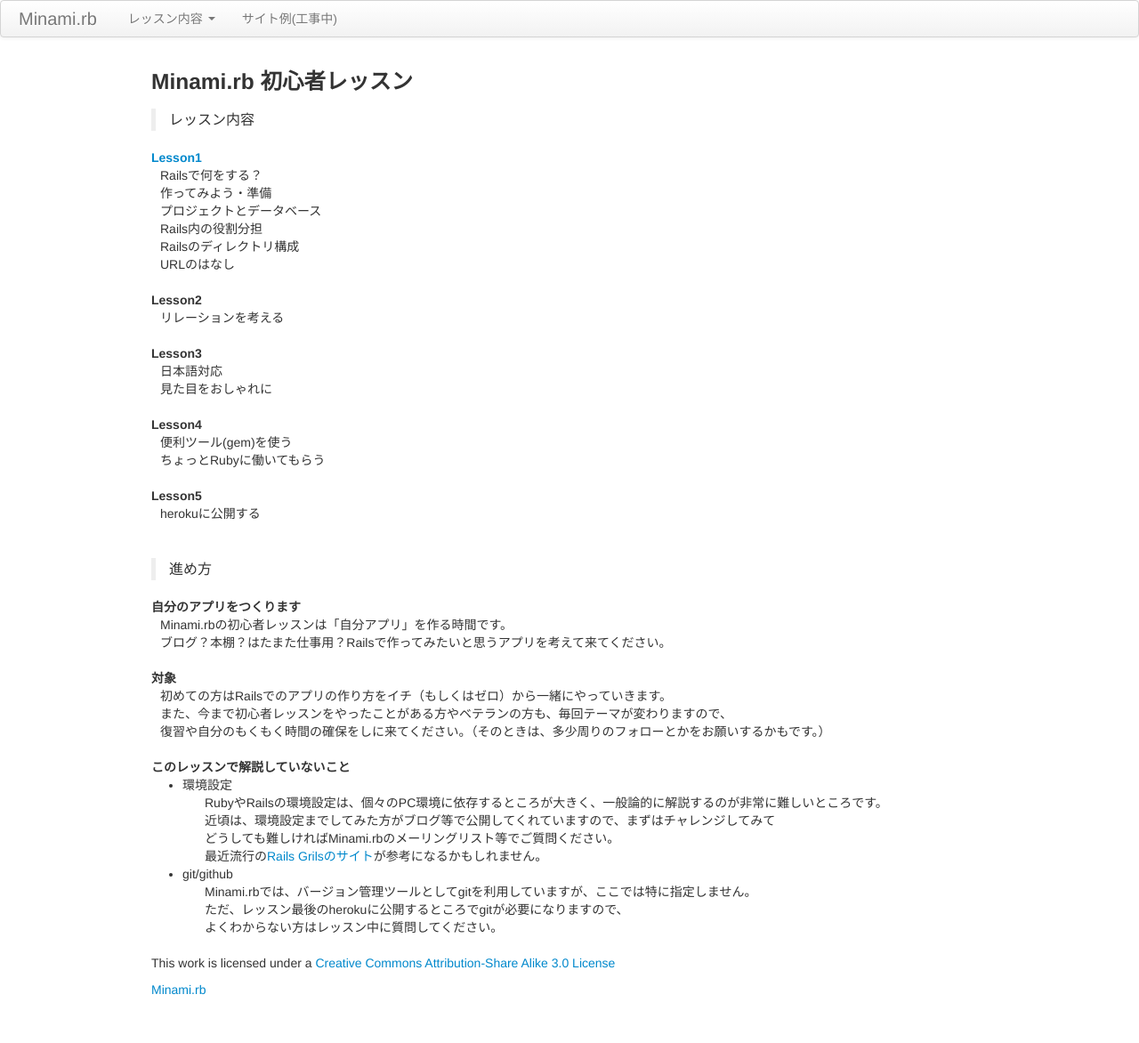
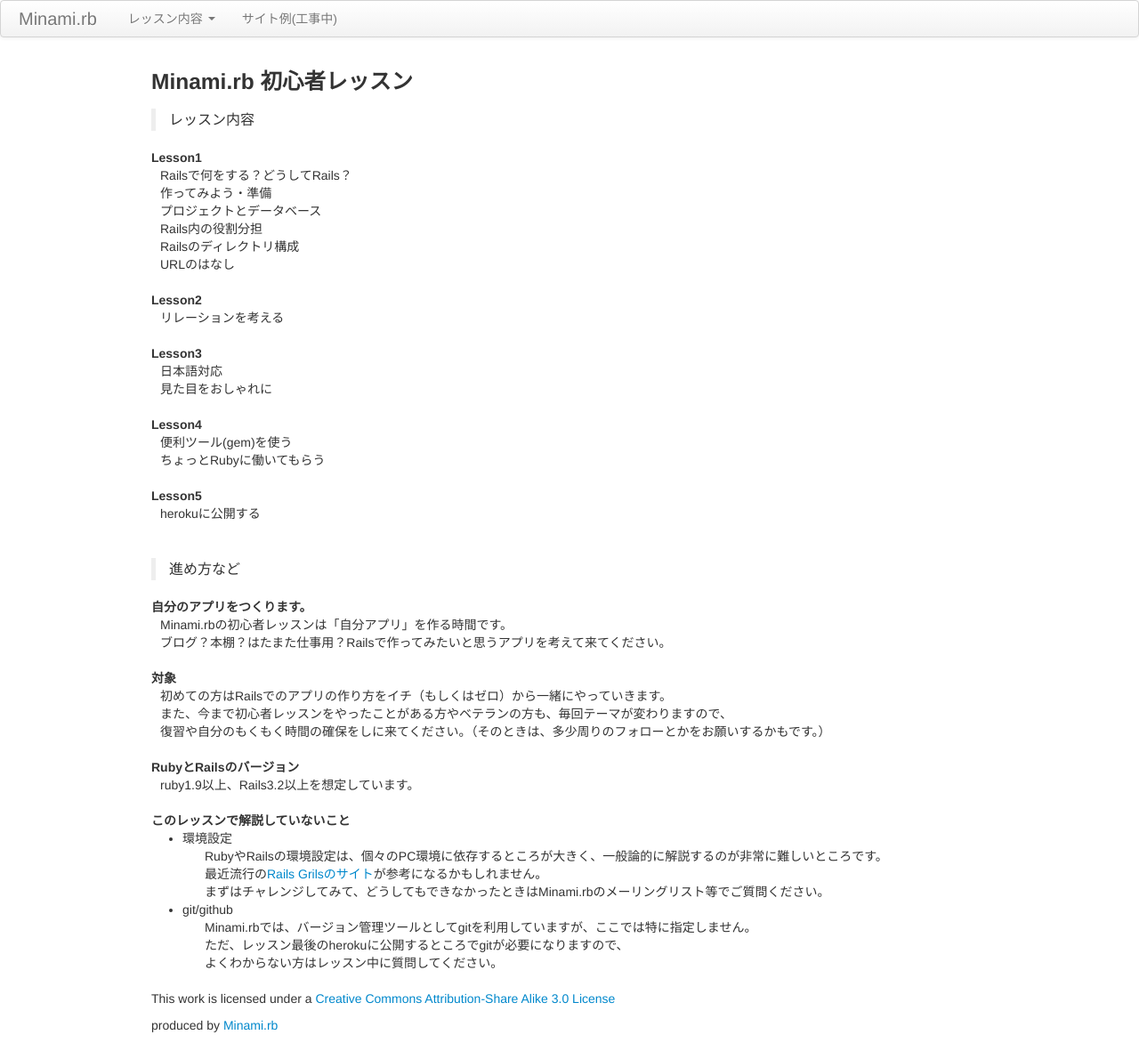
Before and after one commit to no6v/rails_beginners_lesson, a Jekyll site: the page built from index.html, in a window 1280 px wide. Shown: the whole page at 89% size. Built offline with Jekyll 4.4.1, drawn with Linux system fonts in a browser that asks for light colours; before the commit the page ends 1132 px from its top, so only the background shows below that.

Commit message:
edit top page

```diff
--- a/_layouts/default.html
+++ b/_layouts/default.html
@@ -44,7 +44,7 @@
     </p>
 
     <p>
-      <a href="http://qwik.jp/minamirb/">Minami.rb</a>
+      produced by <a href="http://qwik.jp/minamirb/">Minami.rb</a>
     </p>
   </div>
 </body>
--- a/index.html
+++ b/index.html
@@ -9,8 +9,8 @@
   <p>レッスン内容</p>
 </blockquote>
 <dl>
-  <dt><a href="lesson1">Lesson1</a></dt>
-  <dd>Railsで何をする？</dd>
+  <dt>Lesson1</dt>
+  <dd>Railsで何をする？どうしてRails？</dd>
   <dd>作ってみよう・準備</dd>
   <dd>プロジェクトとデータベース</dd>
   <dd>Rails内の役割分担</dd>
@@ -39,10 +39,10 @@
 <br />
 
 <blockquote>
-  <p>進め方</p>
+  <p>進め方など</p>
 </blockquote>
 <dl>
-  <dt>自分のアプリをつくります</dt>
+  <dt>自分のアプリをつくります。</dt>
   <dd>Minami.rbの初心者レッスンは「自分アプリ」を作る時間です。<br />
     ブログ？本棚？はたまた仕事用？Railsで作ってみたいと思うアプリを考えて来てください。</dd>
 </dl>
@@ -53,15 +53,18 @@
     復習や自分のもくもく時間の確保をしに来てください。（そのときは、多少周りのフォローとかをお願いするかもです。）</dd>
 </dl>
 <dl>
+  <dt>RubyとRailsのバージョン</dt>
+  <dd>ruby1.9以上、Rails3.2以上を想定しています。<dd>
+</dl>
+<dl>
   <dt>このレッスンで解説していないこと</dt>
   <dd>
     <ul>
       <li>環境設定</li>
       <ul>
         RubyやRailsの環境設定は、個々のPC環境に依存するところが大きく、一般論的に解説するのが非常に難しいところです。<br />
-        近頃は、環境設定までしてみた方がブログ等で公開してくれていますので、まずはチャレンジしてみて<br />
-        どうしても難しければMinami.rbのメーリングリスト等でご質問ください。<br />
-        最近流行の<a href="http://railsgirls-jp.github.com/">Rails Grilsのサイト</a>が参考になるかもしれません。
+        最近流行の<a href="http://railsgirls-jp.github.com/">Rails Grilsのサイト</a>が参考になるかもしれません。<br />
+        まずはチャレンジしてみて、どうしてもできなかったときはMinami.rbのメーリングリスト等でご質問ください。<br />
       </ul>
       <li>git/github</li>
       <ul>
```
